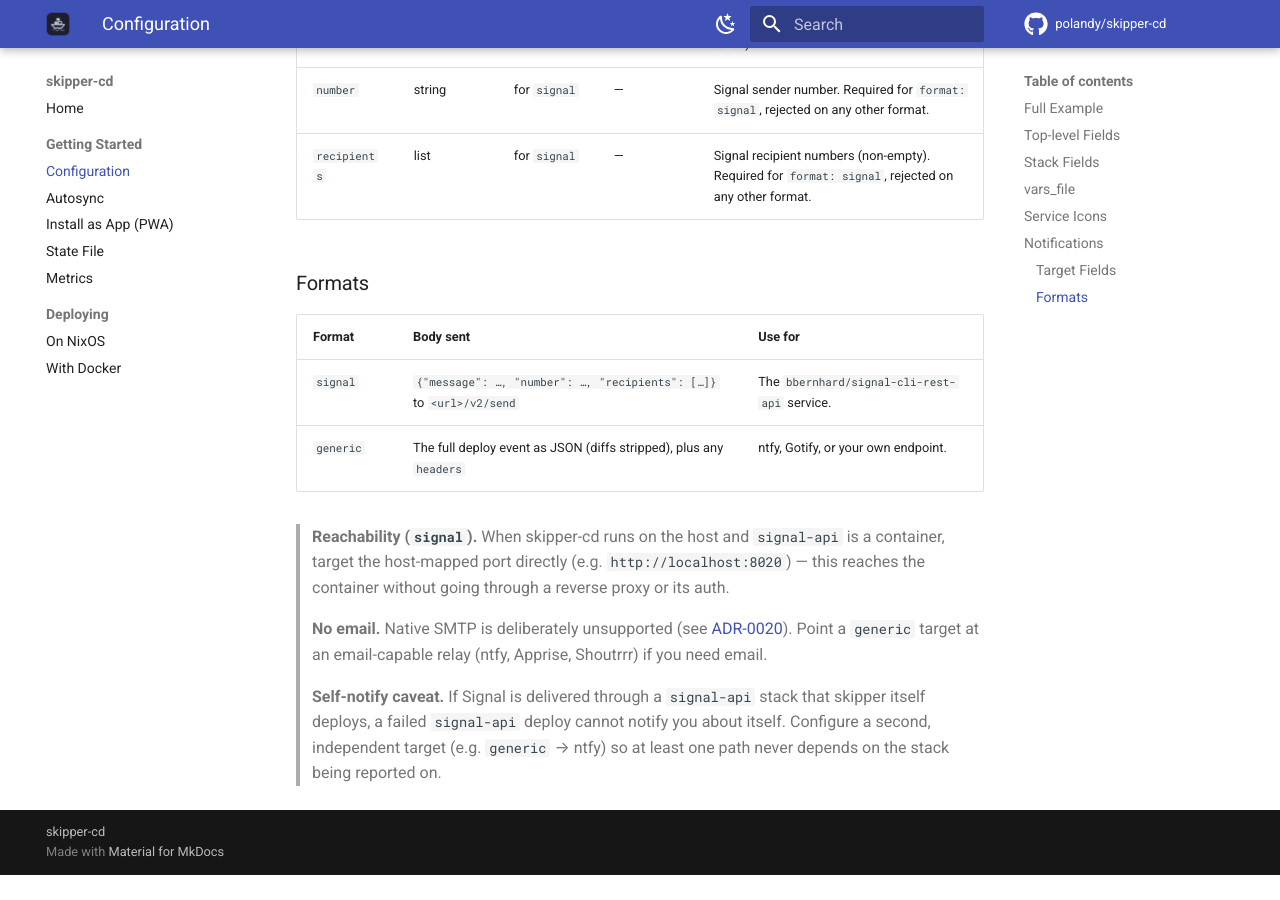
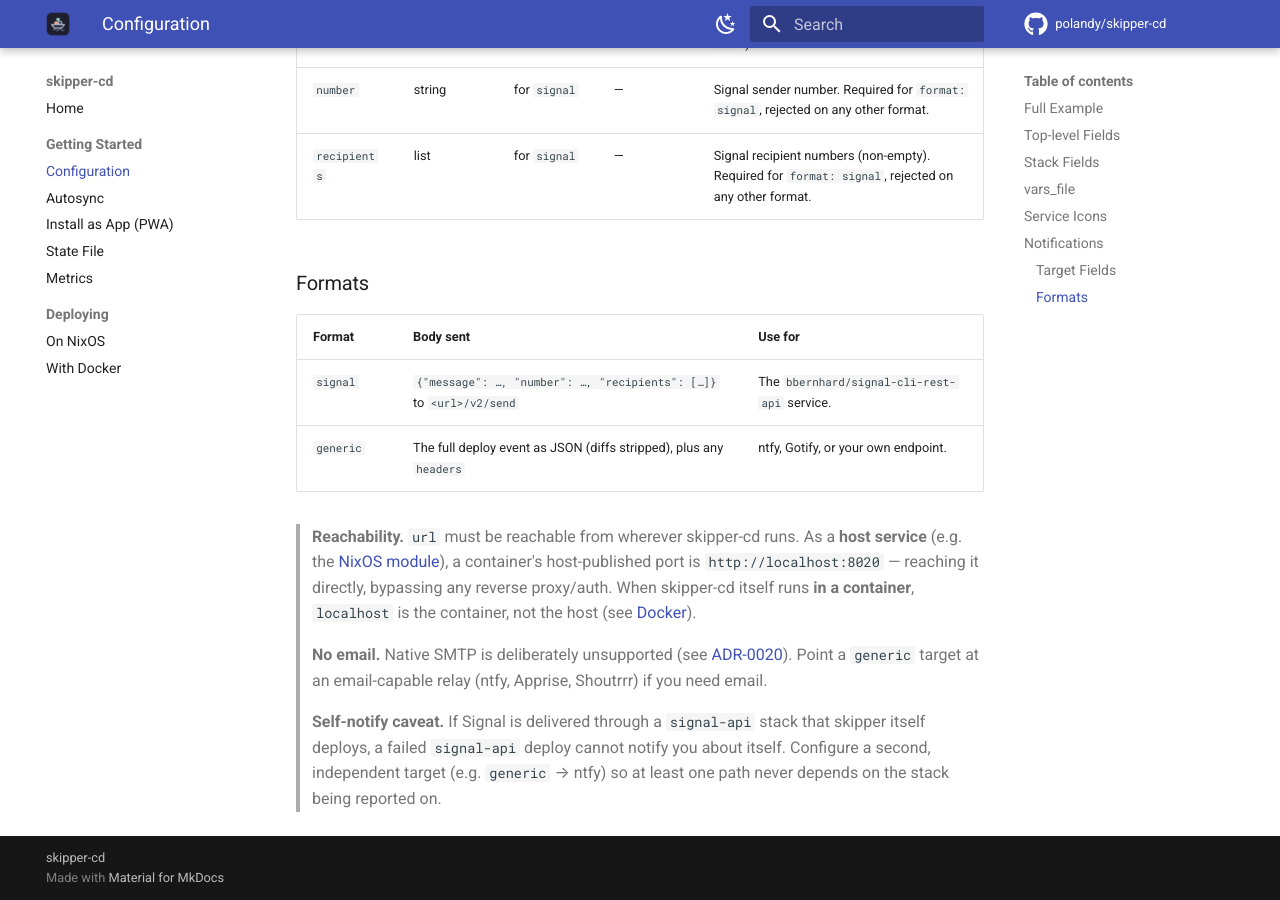
Before and after one commit to polandy/skipper-cd, an MkDocs documentation site: the page built from docs/configuration.md, in a window 1280 px wide and 900 px high, scrolled down 6355 px. Built offline with MkDocs 1.6.1 and Material for MkDocs 9.7.7, drawn with Linux system fonts in a browser that asks for light colours; comment, search, counter and statistics services are not loaded; before the commit the page ends 7230 px from its top, so only the background shows below that.

Commit message:
docs(notify): document notifications in README + container reachability
- README: add a Deploy notifications feature bullet and list it under
  Configuration.
- docs/docker.md: short note that notification URLs resolve from inside the
  container (localhost = the container).
- docs/configuration.md: reachability note covering the host-service and
  in-container cases.

```diff
--- a/docs/configuration.md
+++ b/docs/configuration.md
@@ -163,7 +163,7 @@ notifications:
 | `signal` | `{"message": …, "number": …, "recipients": […]}` to `<url>/v2/send` | The `bbernhard/signal-cli-rest-api` service. |
 | `generic` | The full deploy event as JSON (diffs stripped), plus any `headers` | ntfy, Gotify, or your own endpoint. |
 
-> **Reachability (`signal`).** When skipper-cd runs on the host and `signal-api` is a container, target the host-mapped port directly (e.g. `http://localhost:8020`) — this reaches the container without going through a reverse proxy or its auth.
+> **Reachability.** `url` must be reachable from wherever skipper-cd runs. As a **host service** (e.g. the [NixOS module](nixos.md)), a container's host-published port is `http://localhost:8020` — reaching it directly, bypassing any reverse proxy/auth. When skipper-cd itself runs **in a container**, `localhost` is the container, not the host (see [Docker](docker.md)).
 
 > **No email.** Native SMTP is deliberately unsupported (see [ADR-0020](https://github.com/polandy/skipper-cd/blob/main/dev-docs/adr/0020-outbound-deploy-notifications.md)). Point a `generic` target at an email-capable relay (ntfy, Apprise, Shoutrrr) if you need email.
 
```
Also changed, not shown: README.md (+2 -1 lines), docs/docker.md (+2 -0 lines).
